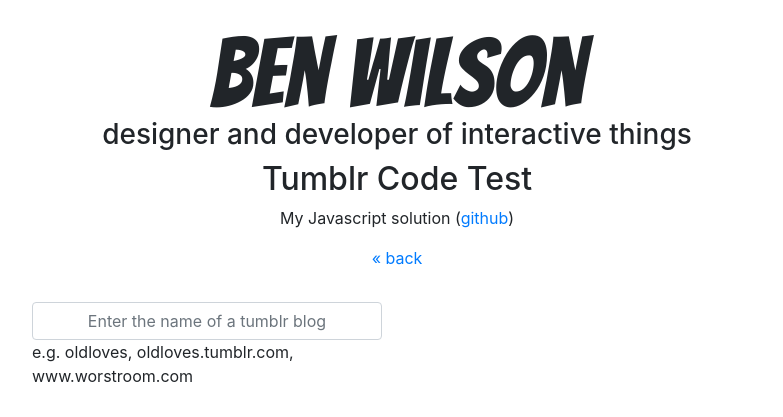
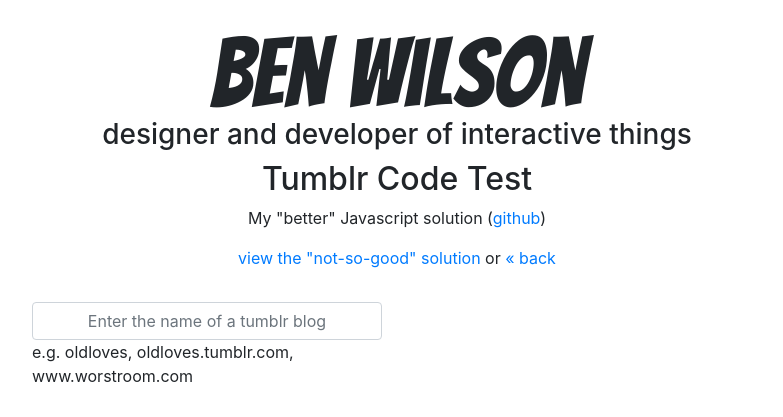
Before and after one commit to mynameiswilson/tumblr-js, a plain HTML site: page index.html in a window 1280 px wide. Shown: the top 417 px of the page, without its empty margins (53-836 px from the left). Drawn offline with nearby package versions, Linux system fonts and the light colour scheme.

Commit message:
minor edit to fix total pages display

```diff
--- a/index.html
+++ b/index.html
@@ -59,8 +59,8 @@
                         <h1>Ben Wilson</h1>
                         <h3>designer and developer of interactive things</h3>
                         <h2 class="text-center">Tumblr Code Test</h2>
-                        <p>My Javascript solution (<a href="https://github.com/mynameiswilson/tumblr-js">github</a>)</p>
-                        <p><a href="/codetest/">&laquo; back</a></p>
+                        <p>My "better" Javascript solution (<a href="https://github.com/mynameiswilson/tumblr-js">github</a>)</p>
+                        <p><a href="../js">view the "not-so-good" solution</a> or <a href="/codetest/">&laquo; back</a></p>
                     </div>
                 </div>
             </div>
@@ -336,9 +336,9 @@
                         if(this.search.hasOwnProperty("data") && this.search.data.hasOwnProperty("posts")) {
                             $('#tumblr_content').show();
                             this.data = this.search.data;
+                            this.total_pages = Math.ceil(this.search.data.blog.posts/this.settings.posts_per_page);
                             this.displayMeta();
                             this.displayPosts();
-                            this.total_pages = Math.ceil(this.search.data.blog.posts/this.settings.posts_per_page);
 
                             $('#tumblr_content .position').css("left",(this.current_page/this.total_pages*100)+"%");
 
@@ -363,7 +363,6 @@
                     $(this.settings.sel_last_updated).html(last_updated);
                     $(this.settings.sel_per_page).html(this.settings.posts_per_page);
                     $(this.settings.sel_total_pages).html(this.total_pages);
-
                 }
 
                 TumblrDisplay.prototype.displayPosts = function() {
```
